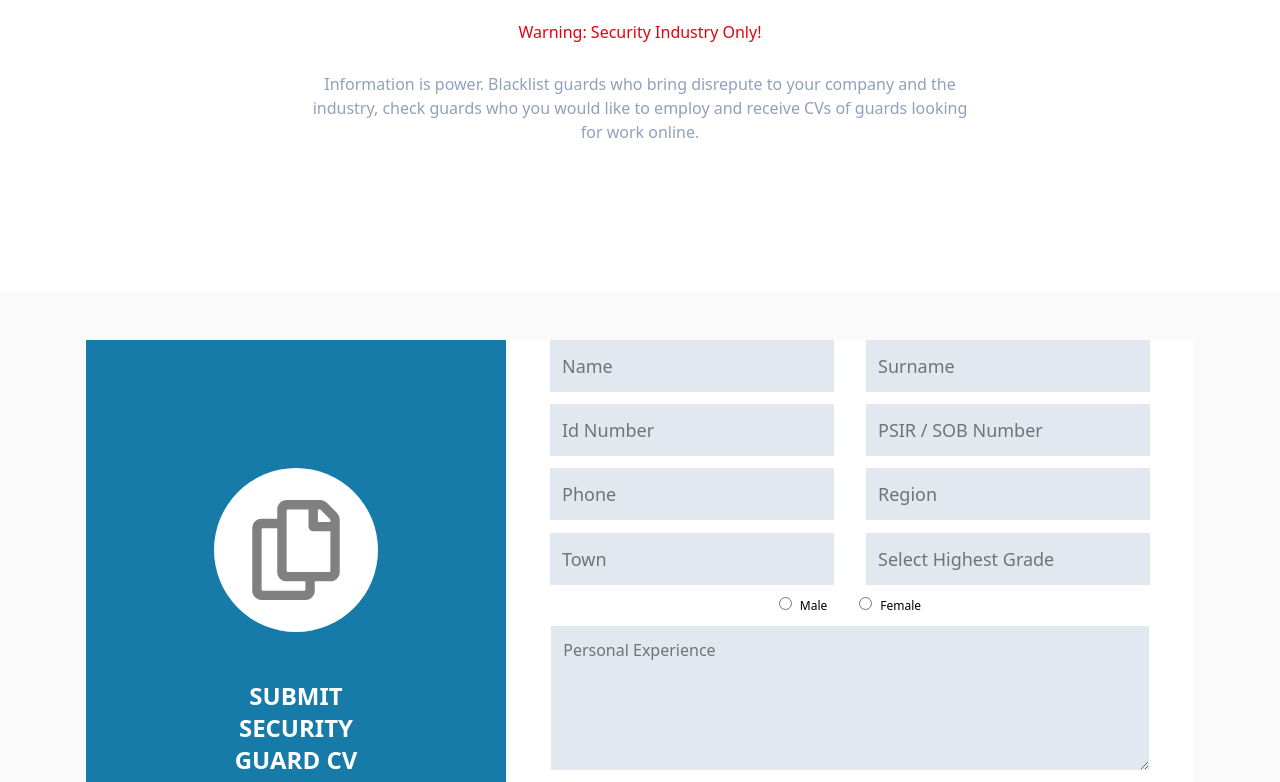
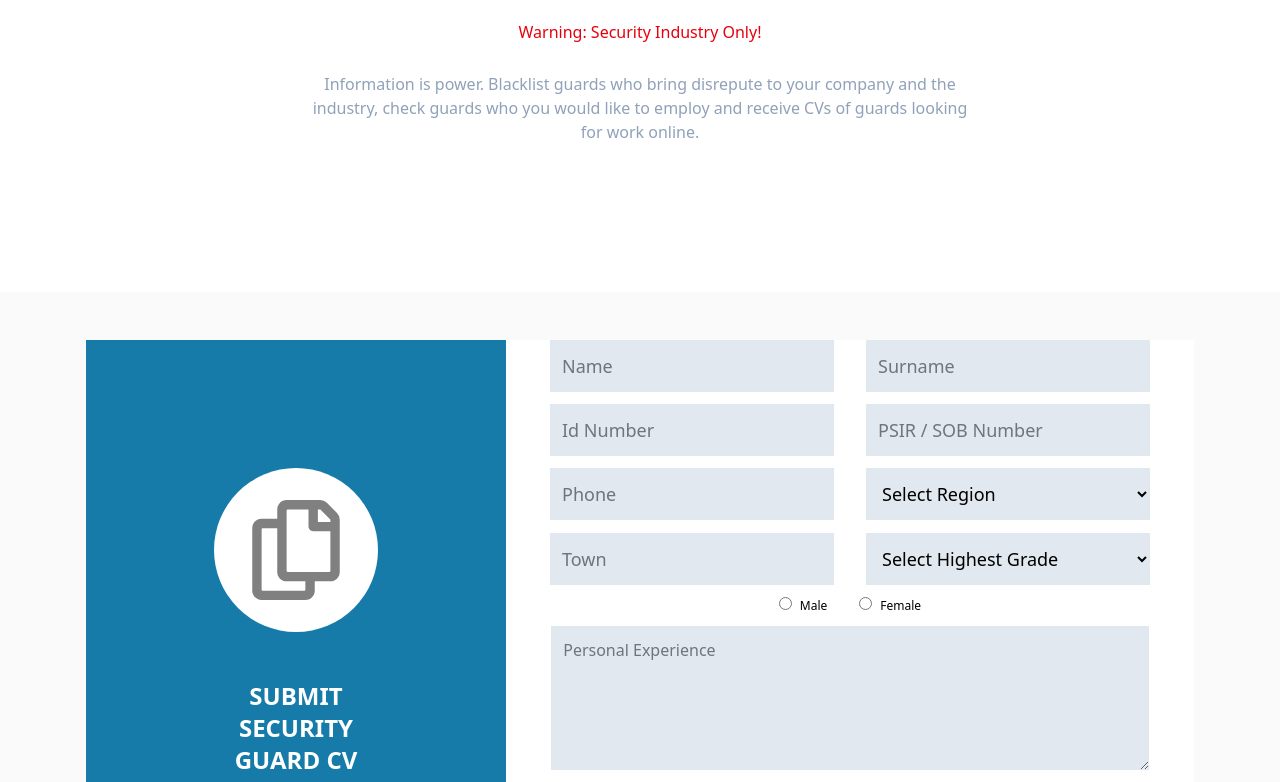
Before and after one commit to Bluntsheep/guardcheck, a Next.js app: page / in a window 1280 px wide. Shown: the part 424-1206 px from the top of the page. Built offline with nearby package versions, Linux system fonts and the light colour scheme.

Commit message:
Updated popi page

```diff
--- a/app/components/cvUpdateFull.js
+++ b/app/components/cvUpdateFull.js
@@ -35,14 +35,34 @@ const CvUpdateFull = () => {
           </div>
           <div className="flex gap-8 mx-8">
             <input className=" bg-slate-200 p-3 text-lg" placeholder="Phone" />
-            <input className=" bg-slate-200 p-3 text-lg" placeholder="Region" />
+            <select
+              className=" bg-slate-200 p-3 text-lg w-full"
+              placeholder="Select Region"
+              id="fruit"
+              name="fruit">
+              <option value="Select Region">Select Region</option>
+              <option value="Eastern Cape">Eastern Cape</option>
+              <option value="Free State">Free State</option>
+              <option value="Gauteng">Gauteng</option>
+              <option value="Kwazulu-Natal">Kwazulu-Natal</option>
+              <option value="Mpumalanga">Mpumalanga</option>
+              <option value="Northen Cape">Northen Cape</option>
+              <option value="Limpopo">Limpopo</option>
+              <option value="North West Province">North West Province</option>
+              <option value="Western Cape">Western Cape</option>
+            </select>
           </div>
           <div className="flex gap-8 mx-8">
             <input className=" bg-slate-200 p-3 text-lg" placeholder="Town" />
-            <input
-              className=" bg-slate-200 p-3 text-lg"
-              placeholder="Select Highest Grade"
-            />
+            <select
+              className=" bg-slate-200 p-3 text-lg w-full"
+              placeholder="Select Highest Grade">
+              <option value="Select Highest Grade">Select Highest Grade</option>
+              <option value="A">A</option>
+              <option value="B">B</option>
+              <option value="C">C</option>
+              <option value="D">D</option>
+            </select>
           </div>
           <div className="flex gap-8 justify-center text-xs">
             <div>
--- a/app/components/cvUpdateMobile.js
+++ b/app/components/cvUpdateMobile.js
@@ -15,7 +15,7 @@ const CvUpdatemobile = () => {
             <p>GUARD CV</p>
           </div>
         </div>
-        <div>
+        <div className=" w-full items-center justify-center align-middle">
           <div className=" w-full mx-8">
             <input
               className=" w-[80%] mt-3 bg-slate-200 p-3 text-lg"
@@ -41,20 +41,37 @@ const CvUpdatemobile = () => {
               className=" w-[80%] mt-3 bg-slate-200 p-3 text-lg"
               placeholder="Phone"
             />
-            <input
-              className=" w-[80%] mt-3 bg-slate-200 p-3 text-lg"
-              placeholder="Region"
-            />
+            <select
+              className=" bg-slate-200 p-3 text-lg w-[80%] mt-3"
+              placeholder="Select Region"
+              id="fruit"
+              name="fruit">
+              <option value="Select Region">Select Region</option>
+              <option value="Eastern Cape">Eastern Cape</option>
+              <option value="Free State">Free State</option>
+              <option value="Gauteng">Gauteng</option>
+              <option value="Kwazulu-Natal">Kwazulu-Natal</option>
+              <option value="Mpumalanga">Mpumalanga</option>
+              <option value="Northen Cape">Northen Cape</option>
+              <option value="Limpopo">Limpopo</option>
+              <option value="North West Province">North West Province</option>
+              <option value="Western Cape">Western Cape</option>
+            </select>
           </div>
           <div className="w-full mx-8">
             <input
               className=" w-[80%] mt-3 bg-slate-200 p-3 text-lg"
               placeholder="Town"
             />
-            <input
-              className=" w-[80%] mt-3 bg-slate-200 p-3 text-lg"
-              placeholder="Select Highest Grade"
-            />
+            <select
+              className=" bg-slate-200 p-3 text-lg w-[80%] mt-3"
+              placeholder="Select Highest Grade">
+              <option value="Select Highest Grade">Select Highest Grade</option>
+              <option value="A">A</option>
+              <option value="B">B</option>
+              <option value="C">C</option>
+              <option value="D">D</option>
+            </select>
           </div>
           <div className="flex w-full mt-5 gap-8 justify-center text-xs">
             <div>
--- a/app/components/menubar/menubar.js
+++ b/app/components/menubar/menubar.js
@@ -89,7 +89,7 @@ const Menubar = () => {
               </p>
             </div>
           </Link>
-          <Link href={"/POPI"}>
+          <Link href={"/popi"}>
             <div className=" bg-white">
               <p className=" text-2xl p-2 pl-2 font-medium text-slate-900 border-b-1">
                 POPI
@@ -174,7 +174,7 @@ const Menubar = () => {
             </p>
           </Link>
           <p
-            onClick={(e) => tabChange(e, "POPI")}
+            onClick={(e) => tabChange(e, "popi")}
             className={` hover:underline underline-offset-8 decoration-2 decoration-purple-900 ${
               selectedTab === "POPI"
                 ? "underline underline-offset-8 decoration-2 decoration-purple-900"
--- /dev/null
+++ b/app/popi/page.js
@@ -0,0 +1,29 @@
+import React from "react";
+import Menubar from "../components/menubar/menubar";
+import Footer from "../components/footer/footer";
+import { FaRegArrowAltCircleDown } from "react-icons/fa";
+
+const PopiManual = () => {
+  return (
+    <div>
+      <Menubar />
+      <div className="w-full flex justify-around p-10">
+        <div className="flex gap-6 bg-white p-8 self-center shadow-md mt-8 hover:shadow-xs md:w-[40%] justify-center">
+          <div>
+            <FaRegArrowAltCircleDown color="#167BA9" size={50} />
+          </div>
+          <div className=" ">
+            <div>
+              <p className=" font-bold text-xl hover:text-red-600 text-[#12114A]">
+                Popi Manual
+              </p>
+            </div>
+          </div>
+        </div>
+      </div>
+      <Footer />
+    </div>
+  );
+};
+
+export default PopiManual;
```
